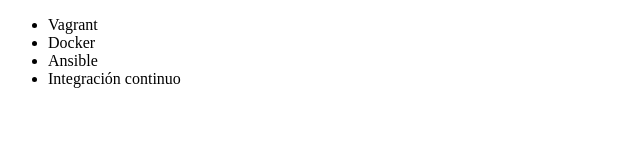
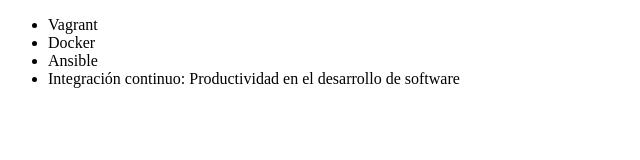
Before and after one commit to Leangon/Git-oracle, a plain HTML site: page index.html in a window 1280 px wide. Shown: the whole page, without its empty margins (0-640 px from the left). Drawn offline with Linux system fonts and the light colour scheme.

Commit message:
Renombrando curso de integración

```diff
--- a/index.html
+++ b/index.html
@@ -11,7 +11,7 @@
         <li>Vagrant</li>
         <li>Docker</li>
         <li>Ansible</li>
-        <li>Integración continuo</li>
+        <li>Integración continuo: Productividad en el desarrollo de software</li>
     </ul>
 </body>
 </html>
```
